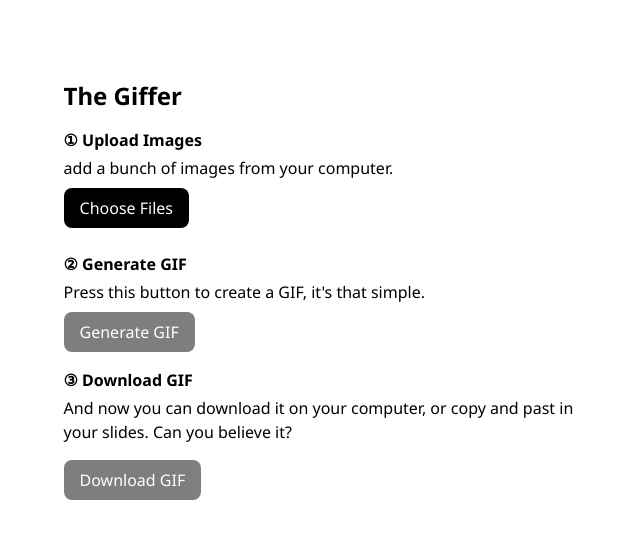
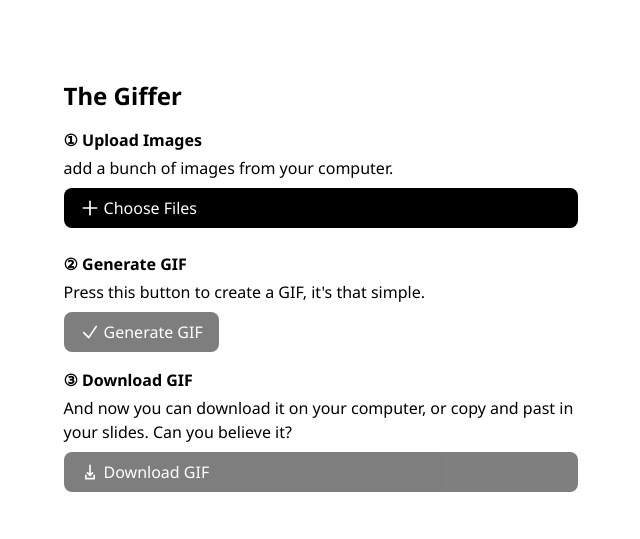
Before and after one commit to lndgst/random, a Flask app: page / in a window 1280 px wide. Shown: the top 539 px of the page, without its empty margins (319-959 px from the left). Run offline with Flask 3, Linux system fonts and the light colour scheme.

Commit message:
style: integrate heroicons

```diff
--- a/gif_app/templates/index.html
+++ b/gif_app/templates/index.html
@@ -17,19 +17,34 @@
                 <h2 class="font-bold mb-1">&#9312; Upload Images</h2>
                 <p class="mb-2">add a bunch of images from your computer.</p>
                 <input id="imageInput" class="hidden" type="file" name="images" multiple accept="image/*">
-                <label for="imageInput" id="fileLabel" class="px-4 py-2 bg-black text-white hover:bg-gray-800 inline-block cursor-pointer rounded-lg">Choose Files</label>
+                <label for="imageInput" id="fileLabel" class="px-4 py-2 bg-black text-white hover:bg-gray-800 inline-block cursor-pointer rounded-lg flex items-center space-x-1">
+                    <svg xmlns="http://www.w3.org/2000/svg" fill="none" viewBox="0 0 24 24" stroke-width="2" stroke="currentColor" class="h-5 w-5">
+                        <path stroke-linecap="round" stroke-linejoin="round" d="M12 4v16m8-8H4" />
+                    </svg>
+                    <span>Choose Files</span>
+                </label>
                 <div id="preview" class="flex flex-wrap mt-2"></div>
             </div>
             <div>
                 <h2 class="font-bold mb-1">&#9313; Generate GIF</h2>
                 <p class="mb-2">Press this button to create a GIF, it's that simple.</p>
-                <button id="generateBtn" class="px-4 py-2 bg-black text-white hover:bg-gray-800 opacity-50 pointer-events-none rounded-lg" type="submit" disabled>Generate GIF</button>
+                <button id="generateBtn" class="px-4 py-2 bg-black text-white hover:bg-gray-800 opacity-50 pointer-events-none rounded-lg flex items-center space-x-1" type="submit" disabled>
+                    <svg xmlns="http://www.w3.org/2000/svg" fill="none" viewBox="0 0 24 24" stroke-width="2" stroke="currentColor" class="h-5 w-5">
+                        <path stroke-linecap="round" stroke-linejoin="round" d="M4.5 12.75l6 6 9-13.5" />
+                    </svg>
+                    <span>Generate GIF</span>
+                </button>
                 <img id="gifPreview" class="mt-4 hidden" alt="Generated GIF">
             </div>
             <div>
                 <h2 class="font-bold mb-1">&#9314; Download GIF</h2>
                 <p class="mb-2">And now you can download it on your computer, or copy and past in your slides. Can you believe it?</p>
-                <a id="downloadBtn" class="px-4 py-2 bg-black text-white hover:bg-gray-800 inline-block mt-2 opacity-50 pointer-events-none rounded-lg" download="output.gif">Download GIF</a>
+                <a id="downloadBtn" class="px-4 py-2 bg-black text-white hover:bg-gray-800 inline-block mt-2 opacity-50 pointer-events-none rounded-lg flex items-center space-x-1" download="output.gif">
+                    <svg xmlns="http://www.w3.org/2000/svg" fill="none" viewBox="0 0 24 24" stroke-width="2" stroke="currentColor" class="h-5 w-5">
+                        <path stroke-linecap="round" stroke-linejoin="round" d="M12 4v12m0 0l-3-3m3 3l3-3m-8 3v4h10v-4" />
+                    </svg>
+                    <span>Download GIF</span>
+                </a>
             </div>
         </form>
     </div>
@@ -72,7 +87,7 @@
                 img.className = 'h-24 w-24 object-cover rounded';
                 const btn = document.createElement('button');
                 btn.type = 'button';
-                btn.textContent = '×';
+                btn.innerHTML = '<svg xmlns="http://www.w3.org/2000/svg" fill="none" viewBox="0 0 24 24" stroke-width="2" stroke="currentColor" class="h-4 w-4"><path stroke-linecap="round" stroke-linejoin="round" d="M6 18L18 6M6 6l12 12" /></svg>';
                 btn.className = 'absolute -top-2 -right-2 bg-black text-white rounded-full h-6 w-6 flex items-center justify-center';
             btn.addEventListener('click', () => {
                 files.splice(idx, 1);
```
Also changed, not shown: README.md.
